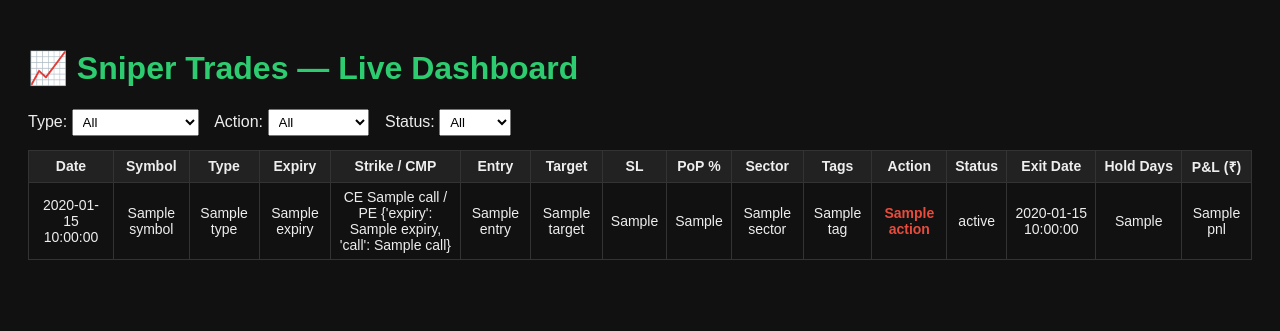
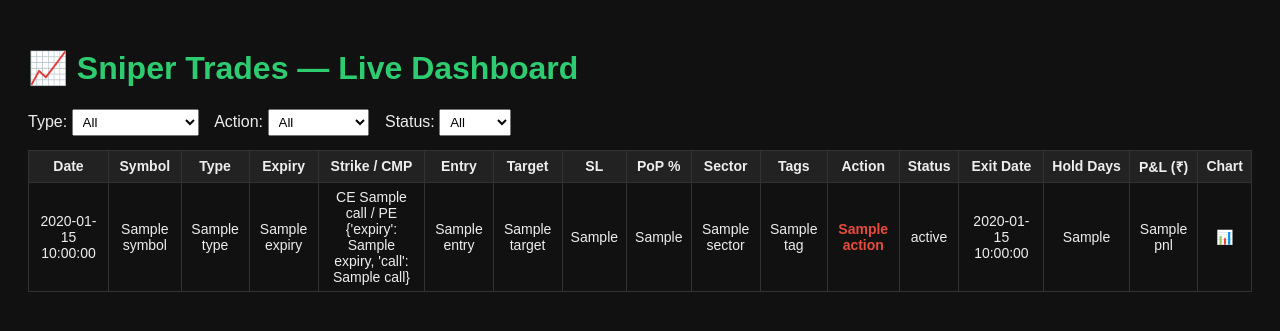
Before and after one commit to balakumar75/sniper-p2-dashboard, a Flask app: template templates/index.html in a window 1280 px wide. Shown: the top 331 px of the page. Run offline with Flask 3, Linux system fonts and the light colour scheme; the template is opened without the code that fills it: most values are stand-ins (such as "Sample title", 1, 10 or a date in 2020).

Commit message:
Update index.html

```diff
--- a/templates/index.html
+++ b/templates/index.html
@@ -15,6 +15,7 @@
     .sell { color:#e74c3c;  font-weight:bold; }
     .sector-good { color:#2ecc71; }
     .sector-weak { color:#e0a300; }
+    a.chart-link { color:#1e90ff; text-decoration:none; }
   </style>
 </head>
 <body>
@@ -53,7 +54,7 @@
         <th>Date</th><th>Symbol</th><th>Type</th><th>Expiry</th><th>Strike / CMP</th>
         <th>Entry</th><th>Target</th><th>SL</th><th>PoP&nbsp;%</th><th>Sector</th>
         <th>Tags</th><th>Action</th><th>Status</th><th>Exit&nbsp;Date</th>
-        <th>Hold&nbsp;Days</th><th>P&L&nbsp;(₹)</th>
+        <th>Hold&nbsp;Days</th><th>P&L&nbsp;(₹)</th><th>Chart</th>
       </tr>
     </thead>
     <tbody>
@@ -83,6 +84,13 @@
         <td>{{ t.exit_date }}</td>
         <td>{{ t.holding_days }}</td>
         <td>{{ t.pnl }}</td>
+        <td>
+          <a class="chart-link"
+             href="https://www.tradingview.com/chart/?symbol=NSE:{{ t.symbol }}"
+             target="_blank">
+             📊
+          </a>
+        </td>
       </tr>
       {% endfor %}
     </tbody>
@@ -100,13 +108,13 @@
     function applyFilters(){
       rows.forEach(r=>{
         const show =
-          (fType.value  === 'all' || r.dataset.type   === fType.value)  &&
-          (fAct.value   === 'all' || r.dataset.action === fAct.value)   &&
-          (fStat.value  === 'all' || r.dataset.status === fStat.value);
+          (fType.value === 'all'  || r.dataset.type   === fType.value) &&
+          (fAct.value  === 'all'  || r.dataset.action === fAct.value) &&
+          (fStat.value === 'all'  || r.dataset.status === fStat.value);
         r.style.display = show ? '' : 'none';
       });
     }
-    [fType, fAct, fStat].forEach(sel=>sel.onchange = applyFilters);
+    [fType, fAct, fStat].forEach(sel => sel.onchange = applyFilters);
   </script>
 </body>
 </html>
```
